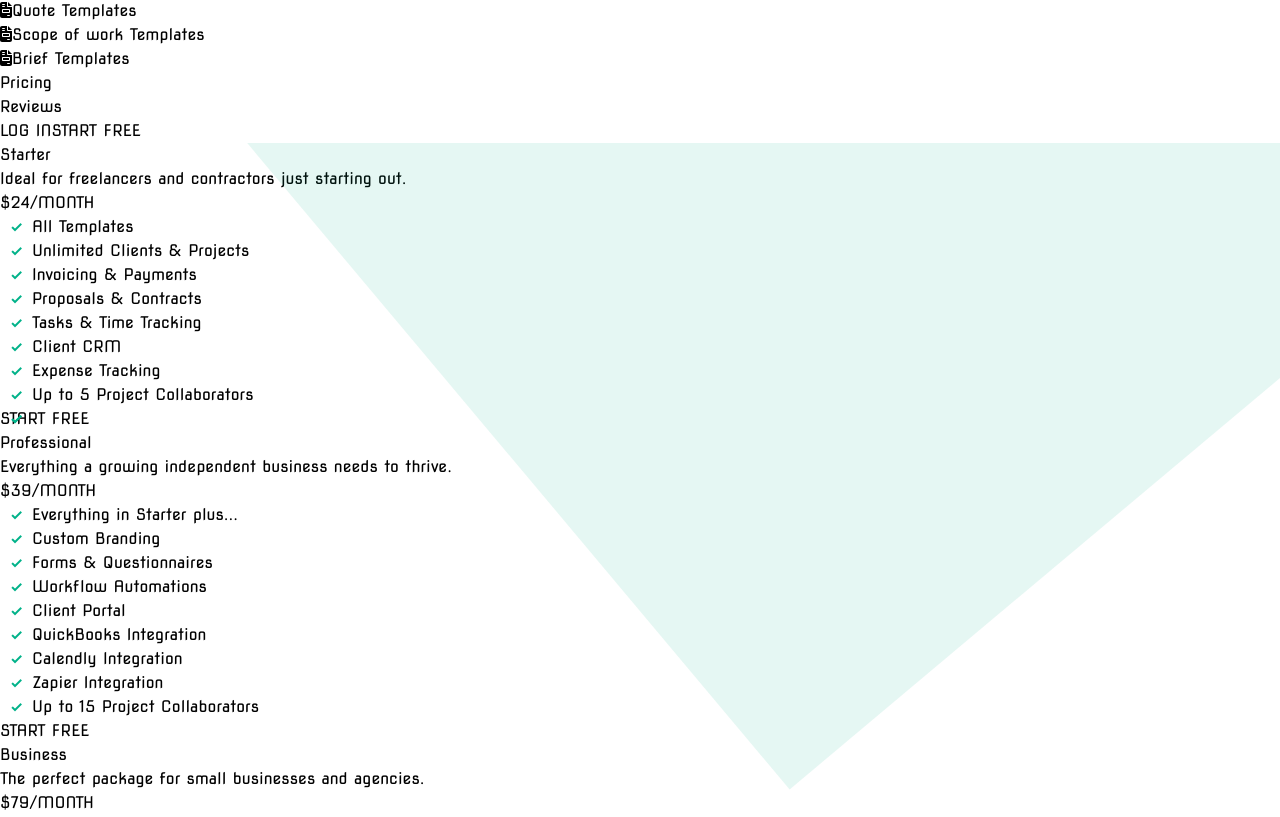
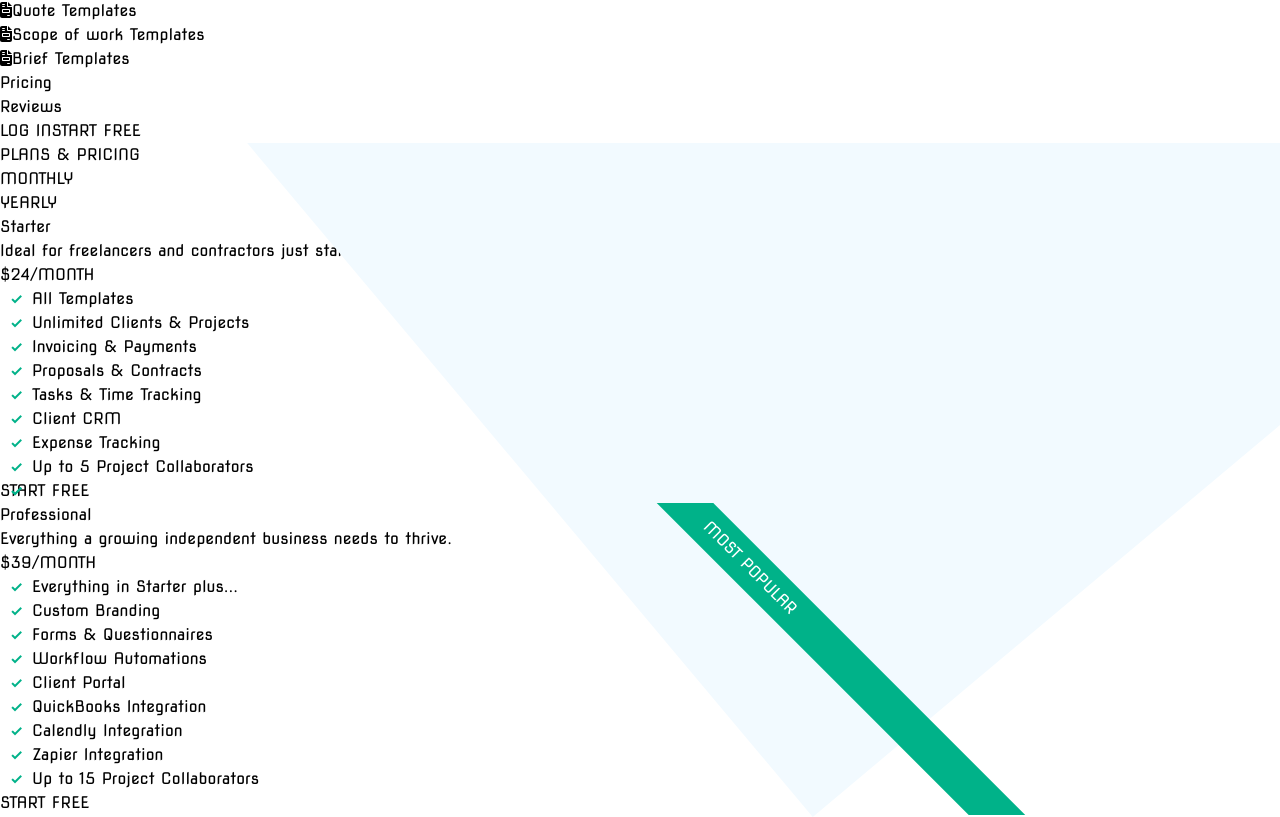
Before and after one commit to lilprof01/Bonsai, a React (Vite) app: page / in a window 1280 px wide. Shown: the part 930-1747 px from the top of the page. Built offline with nearby package versions, Linux system fonts and the light colour scheme.

Commit message:
still buggy

```diff
--- a/src/components/body.jsx
+++ b/src/components/body.jsx
@@ -3,9 +3,18 @@ import Card from "./card";
 
 const Body = () => {
   return (
-    <div className="body bg-[#f5f5f5] h-[3000px] sm:px-20 pt-52 mt-[50px] flex flex-col gap-12">
-      <div className="h-[50px] w-[80%] mx-auto bg-[green] p-10 z-10"></div>
-      <div className="flex justify-between gap-8 z-10">
+    <div className="body bg-[#f5f5f5] sm:px-20 pt-20 sm:pt-52 mt-[50px] flex flex-col gap-12">
+      <div className="flex sm:flex-row flex-col align-middle items-center justify-between gap-20 mx-auto z-10">
+        <div className="sm:text-3xl">PLANS & PRICING</div>
+        <div className="flex align-middle items-center justify-between gap-8">
+          <h3>MONTHLY</h3>
+          <div className="relative w-14 h-8 bg-[#00b289] rounded-3xl flex align-middle items-center px-1">
+            <div className="absolute w-7 h-7 bg-white rounded-full"></div>
+          </div>
+          <h3>YEARLY</h3>
+        </div>
+      </div>
+      <div className="flex sm:flex-row flex-col justify-between gap-5 sm:p-6 z-10 w-full bg-[red]">
         <Card
           title="Starter"
           text="Ideal for freelancers and contractors just starting out."
--- a/src/components/card.jsx
+++ b/src/components/card.jsx
@@ -2,11 +2,11 @@ import React from "react";
 
 const Card = (props) => {
   return (
-    <div className="w-[30vw] z-10 border border-[#f5f5f5] flex flex-col justify-start gap-9 items-center py-16 px-10 bg-white shadow-md rounded-md">
-      <div className="border-b-2 py-2 border-b-[#00b289]">
-        <div className="sm:text-2xl">{props.title}</div>
+    <div className="z-10 border border-[#f5f5f5] flex flex-col justify-start gap-9 items-center py-16 px-8 bg-white shadow-md rounded-md popular w-full">
+      <div className="border-b-2 py-4 border-b-[#00b289]">
+        <div className="sm:text-2xl mb-3">{props.title}</div>
         <div className="font-serif font-light opacity-65 text-sm">{props.text}</div>
-        <div className="mt-8 text-md font-serif"><span className="text-6xl font-serif font-medium mb-16">${props.price}</span>/MONTH</div>
+        <div className="mt-4 text-md font-serif"><span className="text-2xl place-items-baseline">$</span><span className="text-6xl font-serif font-medium mb-16">{props.price}</span>/MONTH</div>
       </div>
       <div className="flex flex-col justify-start items-center w-full h-full">
         <ul className="bx-ul flex flex-col justify-start gap-6">
@@ -52,7 +52,7 @@ const Card = (props) => {
           </li>
         </ul>
       </div>
-      <button className="bg-[#00b289] w-full p-5 rounded-md text-white">START FREE</button>
+      <button className="bg-[#00b289] w-full p-5 rounded-md text-white hover:opacity-85 active:opacity-95 transition-all">START FREE</button>
     </div>
   );
 };
--- a/src/index.css
+++ b/src/index.css
@@ -6,23 +6,6 @@
 
 body, html {
   font-family: 'Nova Square', cursive;
-}
-
-.body{
-  position: relative;
-  overflow: hidden;
-}
-
-.body::before{
-  content: '';
-  position: absolute;
-  top: -50%;
-  right: 0;
-  width: 70%;
-  height: 100%;
-  background-color: #00b289;
-  transform: rotate(-40deg);
-  opacity: 0.1;
 }
 
 .right{
@@ -86,6 +69,43 @@ body, html {
   }
 }
 
+.body{
+  position: relative;
+  overflow: hidden;
+}
+
+.body::before{
+  content: '';
+  position: absolute;
+  top: -50%;
+  right: 0;
+  width: 70%;
+  height: 100%;
+  background-color: #f2faff;
+  transform: rotate(-40deg);
+}
+
+.popular:nth-child(2){
+  position: relative;
+  overflow: hidden;
+}
+
+.popular:nth-child(2)::before{
+  content: 'MOST POPULAR';
+  position: absolute;
+  top: 45px;
+  right: -110px;
+  width: 100%;
+  height: 40px;
+  display: flex;
+  justify-content: center;
+  text-align: center;
+  align-items: center;
+  background-color: #00b289;
+  color: white;
+  rotate: 45deg;
+}
+
 .bx-check{
   color: #00b289;
   font-weight: 700;
```
